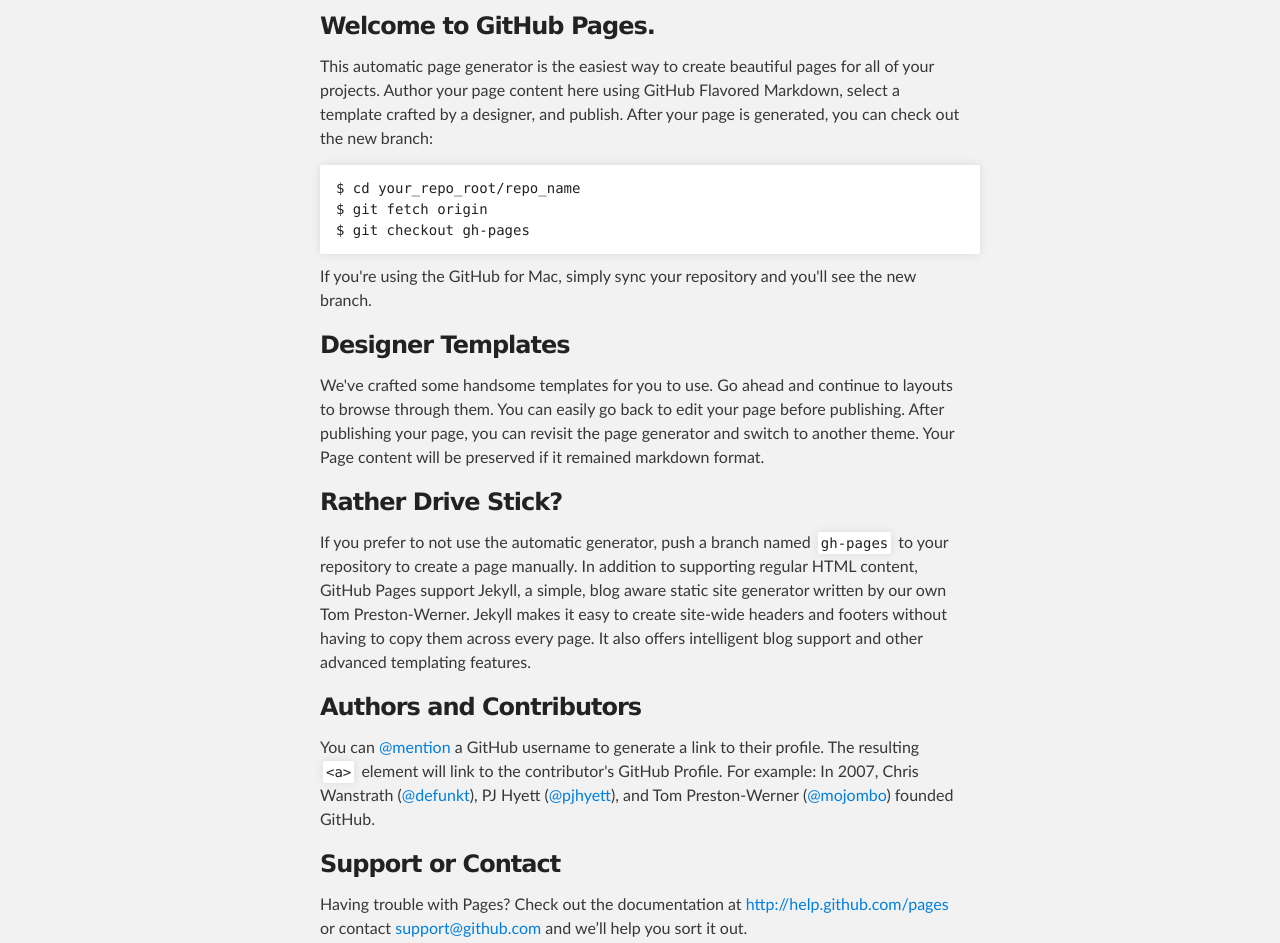
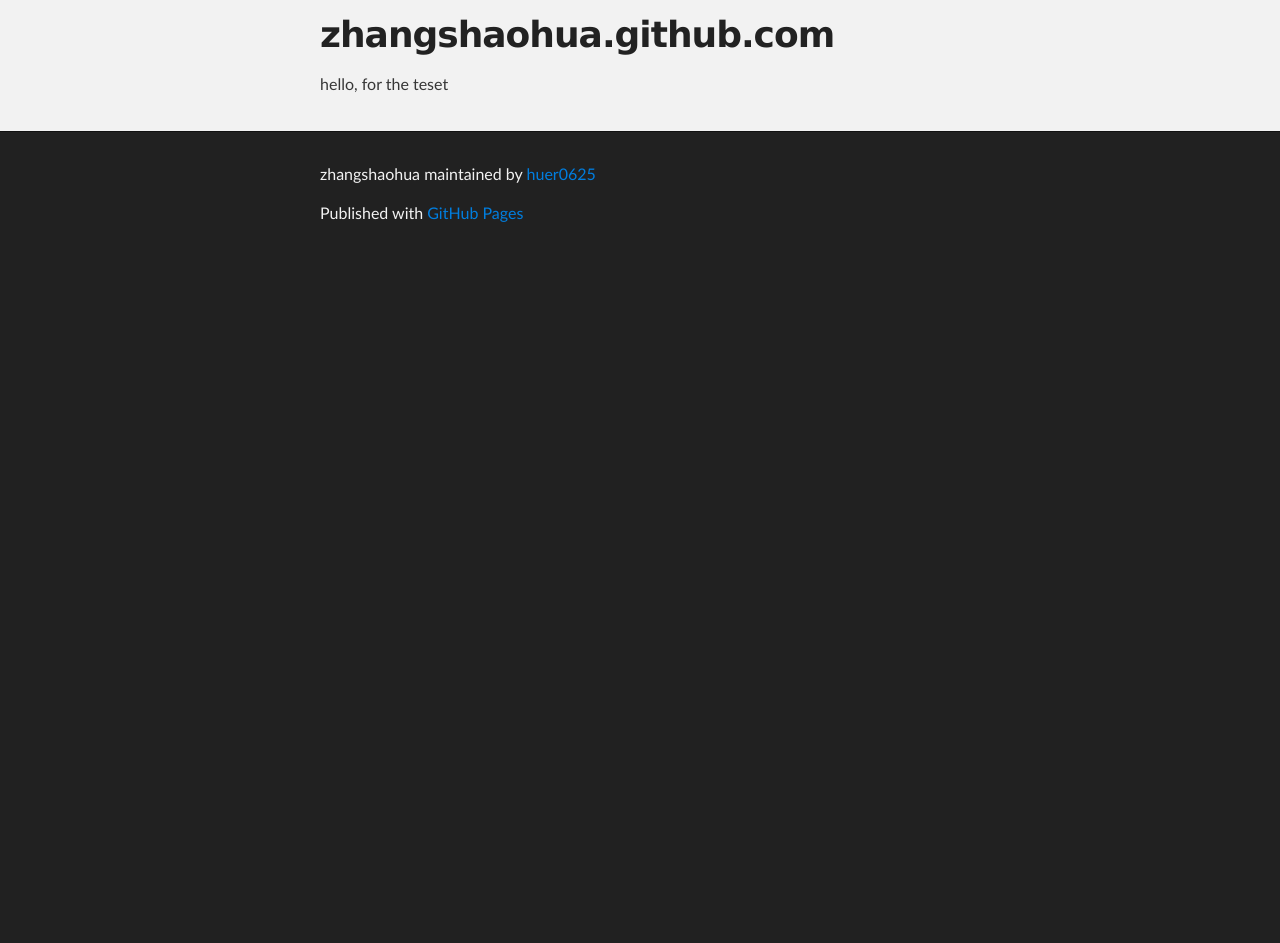
Before and after one commit to huer0625/huer0625.github.com, a plain HTML site: page index.html in a window 1280 px wide. Shown: the part 252-1195 px from the top of the page. After the commit the page ends 800 px from the top, so only its background shows below. Drawn offline with Linux system fonts and the light colour scheme.

```diff
--- a/index.html
+++ b/index.html
@@ -31,32 +31,9 @@
     <!-- MAIN CONTENT -->
     <div id="main_content_wrap" class="outer">
       <section id="main_content" class="inner">
-        <h3>Welcome to GitHub Pages.</h3>
+        <h1>zhangshaohua.github.com</h1>
 
-<p>This automatic page generator is the easiest way to create beautiful pages for all of your projects. Author your page content here using GitHub Flavored Markdown, select a template crafted by a designer, and publish. After your page is generated, you can check out the new branch:</p>
-
-<pre><code>$ cd your_repo_root/repo_name
-$ git fetch origin
-$ git checkout gh-pages
-</code></pre>
-
-<p>If you're using the GitHub for Mac, simply sync your repository and you'll see the new branch.</p>
-
-<h3>Designer Templates</h3>
-
-<p>We've crafted some handsome templates for you to use. Go ahead and continue to layouts to browse through them. You can easily go back to edit your page before publishing. After publishing your page, you can revisit the page generator and switch to another theme. Your Page content will be preserved if it remained markdown format.</p>
-
-<h3>Rather Drive Stick?</h3>
-
-<p>If you prefer to not use the automatic generator, push a branch named <code>gh-pages</code> to your repository to create a page manually. In addition to supporting regular HTML content, GitHub Pages support Jekyll, a simple, blog aware static site generator written by our own Tom Preston-Werner. Jekyll makes it easy to create site-wide headers and footers without having to copy them across every page. It also offers intelligent blog support and other advanced templating features.</p>
-
-<h3>Authors and Contributors</h3>
-
-<p>You can <a href="https://github.com/blog/821" class="user-mention">@mention</a> a GitHub username to generate a link to their profile. The resulting <code>&lt;a&gt;</code> element will link to the contributor's GitHub Profile. For example: In 2007, Chris Wanstrath (<a href="https://github.com/defunkt" class="user-mention">@defunkt</a>), PJ Hyett (<a href="https://github.com/pjhyett" class="user-mention">@pjhyett</a>), and Tom Preston-Werner (<a href="https://github.com/mojombo" class="user-mention">@mojombo</a>) founded GitHub.</p>
-
-<h3>Support or Contact</h3>
-
-<p>Having trouble with Pages? Check out the documentation at <a href="http://help.github.com/pages">http://help.github.com/pages</a> or contact <a href="mailto:support@github.com">support@github.com</a> and we’ll help you sort it out.</p>
+<p>hello, for the teset</p>
       </section>
     </div>
 
```
Also changed, not shown: params.json (+1 -1 lines).
